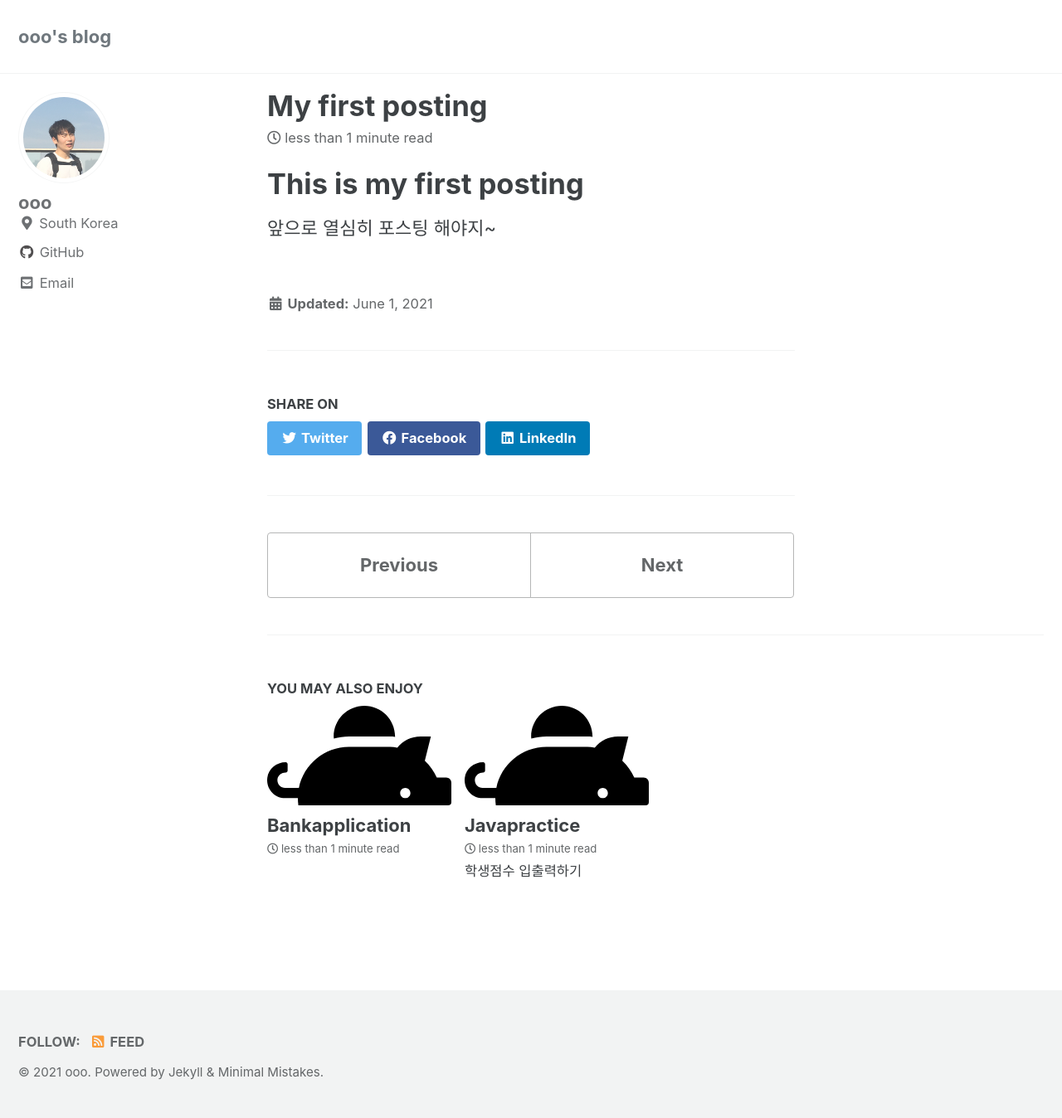
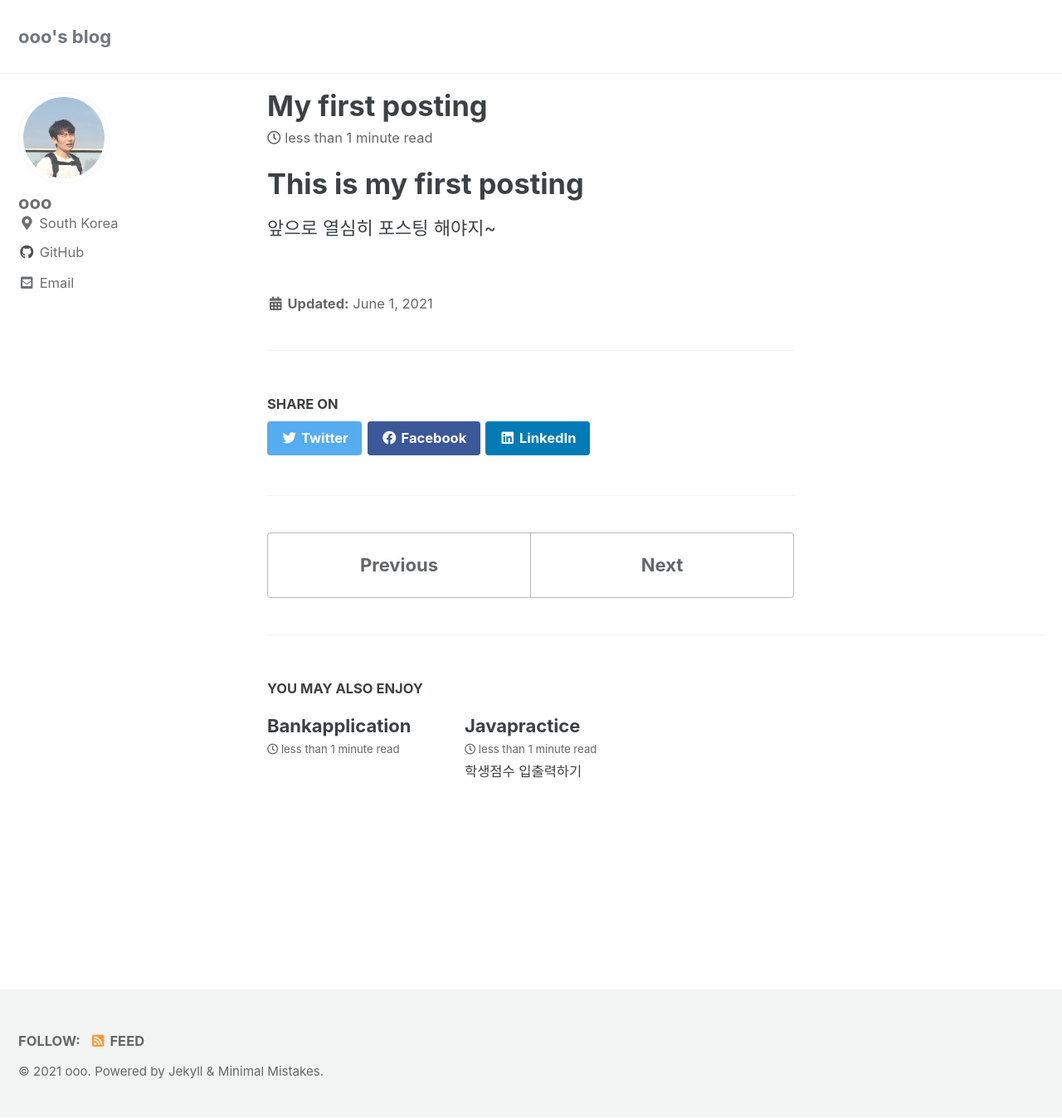
Before and after one commit to Youngyoon-1/Youngyoon-1.github.io, a Jekyll site: the page built from _posts/2021-06-01-first.md, in a window 1280 px wide and 1348 px high. Shown: the whole window at 83% size. Built offline with Jekyll 4.4.1, drawn with Linux system fonts in a browser that asks for light colours; cached includes are drawn as plain includes.

Commit message:
Update _config.yml

```diff
--- a/_config.yml
+++ b/_config.yml
@@ -24,7 +24,7 @@ description              : ""
 url                      : "https://Youngyoon-1.github.io/"
 baseurl                  : ""
 repository               : # GitHub username/repo-name e.g. "mmistakes/minimal-mistakes"
-teaser                   : "/assets/images/piggy-bank-solid.svg" # path of fallback teaser image, e.g. "/assets/images/500x300.png"
+teaser                   : # path of fallback teaser image, e.g. "/assets/images/500x300.png"
 logo                     : # path of logo image to display in the masthead, e.g. "/assets/images/88x88.png"
 masthead_title           : ""
 # breadcrumbs            : false # true, false (default)
```
